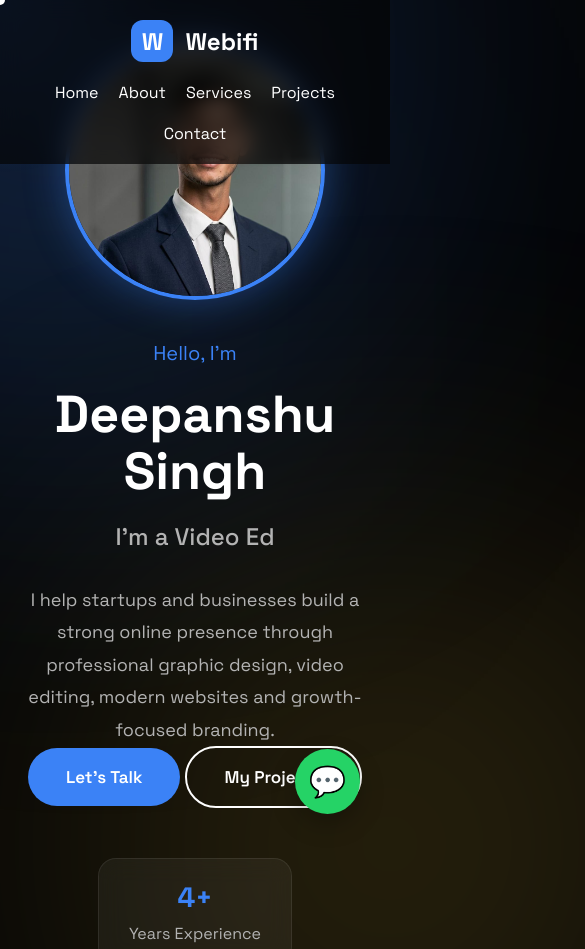
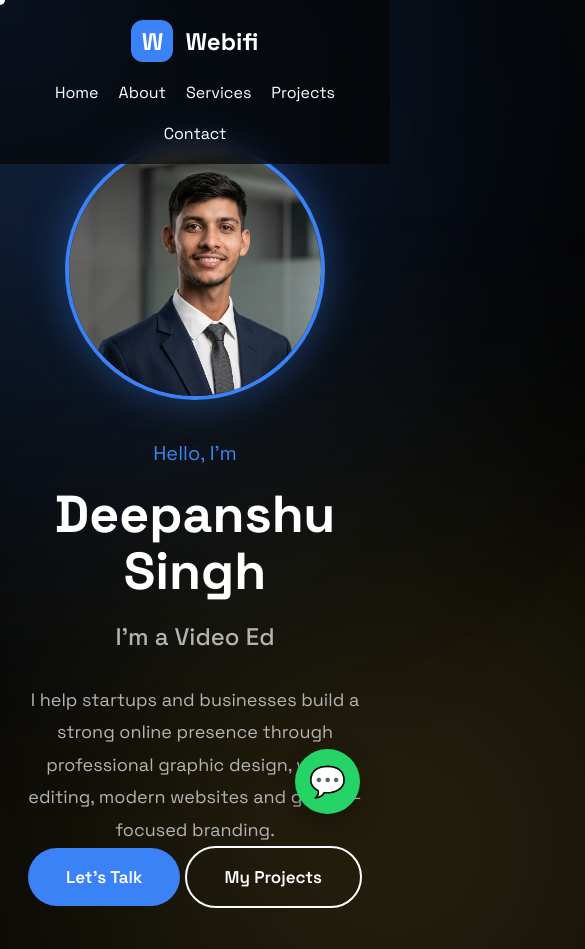
Before and after one commit to deepanshusinghrajput09/portfolio, a plain HTML site: page index.html in a window 390 px wide. Shown: the top 949 px of the page, 585 px wide, since content can reach past the window. Drawn offline with Linux system fonts and the light colour scheme.

Commit message:
Updated portfolio

```diff
--- a/style.css
+++ b/style.css
@@ -2029,9 +2029,36 @@ section{
     width:100%;
 }
 
-@media(max-width:768px){
-    .achievement-grid,
-    .why-grid{
-        grid-template-columns:1fr !important;
+@media (max-width:768px){
+
+    .hero{
+        padding:120px 20px 70px;
     }
-}
+
+    .hero-right{
+        margin-top:0;
+        width:100%;
+    }
+
+    .hero-image{
+        margin-top:20px;
+    }
+
+}
+
+.hero-right{
+    width:40%;
+    display:flex;
+    justify-content:center;
+    align-items:flex-start;
+    margin-top:-100px;
+}
+
+@media (max-width:768px){
+
+    .hero-right{
+        width:100%;
+        margin-top:20px;
+    }
+
+}
```
